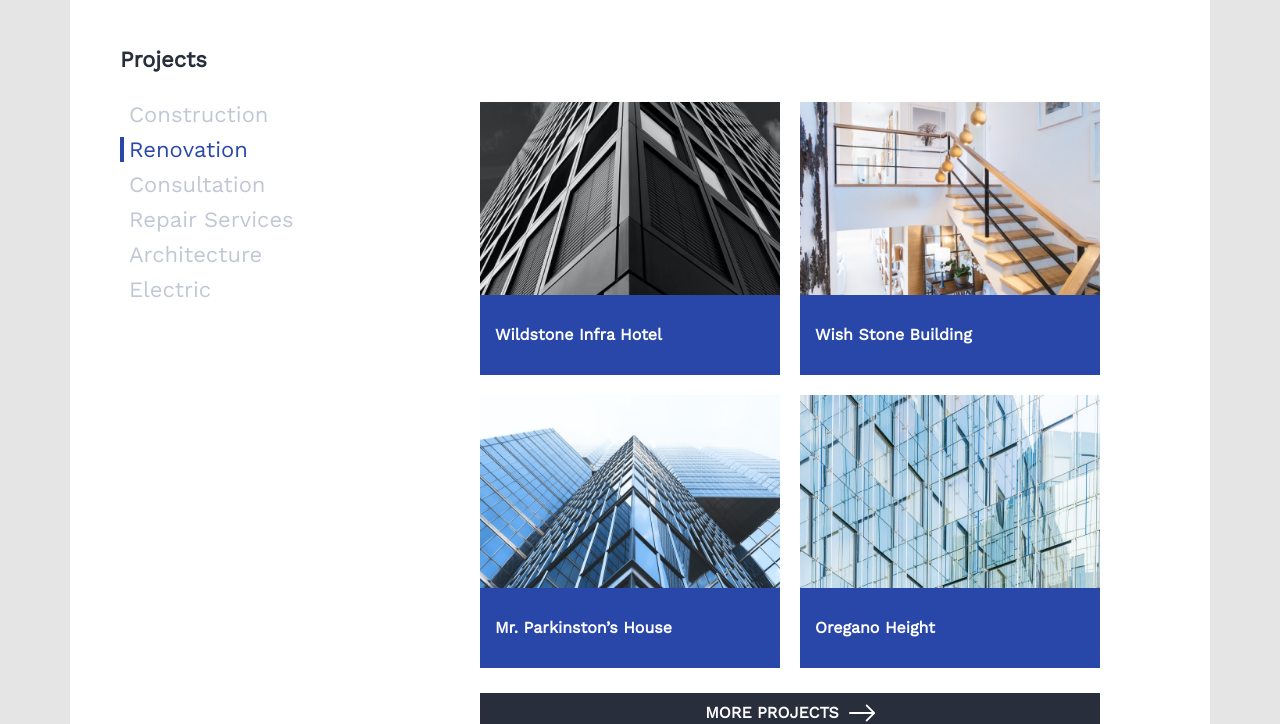
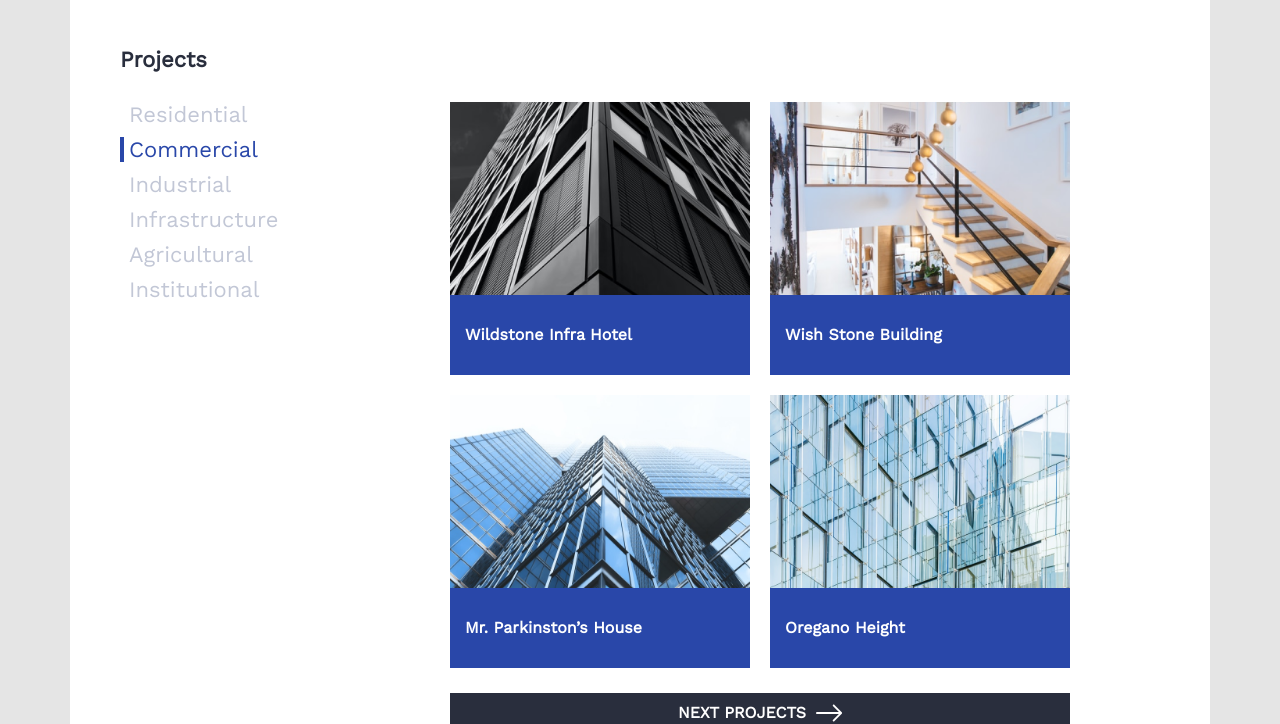
Before and after one commit to vladyche/thebox-frontend, a website: page src/html/projects.html in a window 1280 px wide. Shown: the part 83-807 px from the top of the page. Drawn offline with nearby package versions, Linux system fonts and the light colour scheme; files that its build step writes are made by us from their sources; files whose address does not match are found by name.

Commit message:
project cards refactoring

```diff
--- a/gulp/actions/js.js
+++ b/gulp/actions/js.js
@@ -15,7 +15,7 @@ export const js = () => {
         ))
 
         .pipe(webpack({
-            mode: 'development', //production|development
+            mode: 'production', //production|development
 
             // devtool: 'source-map',
 
--- a/gulp/version.json
+++ b/gulp/version.json
@@ -1,3 +1,3 @@
 {
-    "main": "1234f70f023d41d65b3f25cd39230195"
+    "main": "f0bfbf38bca4b837c98cce23966be25e"
 }
--- a/src/html/projects.html
+++ b/src/html/projects.html
@@ -33,7 +33,7 @@
                                                         <div class="category-menu-item">
                                                             <div class="i"></div>
                                                             <div class="title">
-                                                                <span class="t">Construction</span>
+                                                                <span class="t">Residential</span>
                                                             </div>
                                                         </div>
                                                     </a>
@@ -44,7 +44,7 @@
                                                         <div class="category-menu-item">
                                                             <div class="i"></div>
                                                             <div class="title">
-                                                                <span class="t">Renovation</span>
+                                                                <span class="t">Commercial</span>
                                                             </div>
                                                         </div>
                                                     </a>
@@ -55,7 +55,7 @@
                                                         <div class="category-menu-item">
                                                             <div class="i"></div>
                                                             <div class="title">
-                                                                <span class="t">Consultation</span>
+                                                                <span class="t">Industrial</span>
                                                             </div>
                                                         </div>
                                                     </a>
@@ -66,7 +66,7 @@
                                                         <div class="category-menu-item">
                                                             <div class="i"></div>
                                                             <div class="title">
-                                                                <span class="t">Repair Services</span>
+                                                                <span class="t">Infrastructure</span>
                                                             </div>
                                                         </div>
                                                     </a>
@@ -77,7 +77,7 @@
                                                         <div class="category-menu-item">
                                                             <div class="i"></div>
                                                             <div class="title">
-                                                                <span class="t">Architecture</span>
+                                                                <span class="t">Agricultural</span>
                                                             </div>
                                                         </div>
                                                     </a>
@@ -88,7 +88,7 @@
                                                         <div class="category-menu-item">
                                                             <div class="i"></div>
                                                             <div class="title">
-                                                                <span class="t">Electric</span>
+                                                                <span class="t">Institutional</span>
                                                             </div>
                                                         </div>
                                                     </a>
@@ -221,7 +221,7 @@
 
                                         <div class="more">
                                             <div class="more-btn">
-                                                <span class="title">More Projects</span>
+                                                <span class="title">Next Projects</span>
                                                 <img src="../img/projects/icons/next.png" alt="i" class="i">
                                             </div>
                                         </div>
--- a/src/scss/pages/_category.scss
+++ b/src/scss/pages/_category.scss
@@ -13,7 +13,15 @@
         @include media-breakpoint-down(lg) {}
 
         >.container {
-            width: 300px;
+            width: 330px;
+
+            @include media-breakpoint-only(xxl) {
+                width: 350px;
+            }
+
+            @include media-breakpoint-only(lg) {
+                width: 270px;
+            }
 
             @include media-breakpoint-down(lg) {
                 width: auto;
@@ -237,7 +245,10 @@
     display: flex;
     flex-direction: row;
     flex-wrap: wrap;
-    justify-content: center;
+
+    @include media-breakpoint-down(lg) {
+        justify-content: center;
+    }
 
     gap: 20px;
 
@@ -249,12 +260,20 @@
 .project-card {
     width: 300px;
 
+    @include media-breakpoint-only(xxl) {
+        width: 380px;
+    }
+
     @include media-breakpoint-only(lg) {
         width: 270px;
     }
 
+    @include media-breakpoint-only(sm) {
+        width: auto;
+    }
+
     @include media-breakpoint-only(xs) {
-        width: 250px;
+        width: auto;
     }
 
     >.img {
@@ -286,15 +305,18 @@
     width: 620px;
     height: 40px;
 
+    @include media-breakpoint-only(xxl) {
+        width: 780px;
+    }
+
     @include media-breakpoint-only(lg) {
-        width: auto;
+        width: 560px
     }
 
     @include media-breakpoint-down(lg) {
         width: auto;
     }
 
-    margin: 0 auto;
     background-color: #292E3D;
 
     cursor: pointer;
```
